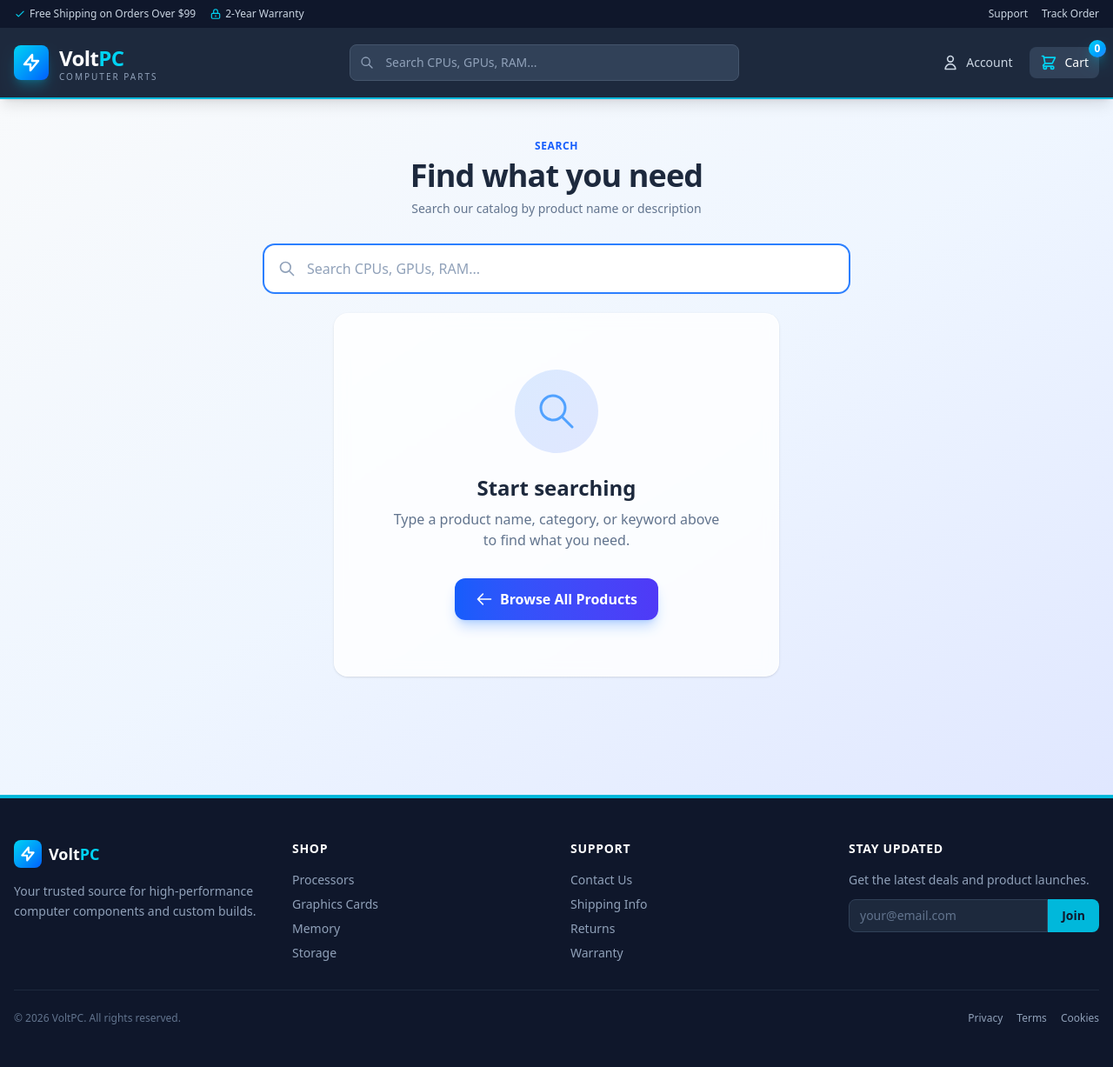
After one commit to alirahmanianaraki/django-ecommerce, a Django app: page /search/ in a window 1280 px wide. The commit adds this page. Shown: the whole page at 87% size. Run offline with Django 5.2, Linux system fonts and the light colour scheme; parts of the project's set-up code (start-up, migrations or seed data) failed here and were passed over; some libraries are stand-ins or nearby versions.

Commit message:
Added search feature

```diff
--- a/myapp/templates/myapp/base.html
+++ b/myapp/templates/myapp/base.html
@@ -51,17 +51,19 @@
                     </a>
                 </div>
 
-                <!-- Search Bar (Hidden on mobile) -->
-                <div class="hidden md:flex flex-1 max-w-md">
+                <!-- ✅ Search Bar (Hidden on mobile) -->
+                <form action="{% url 'myapp:search' %}" method="get" class="hidden md:flex flex-1 max-w-md">
                     <div class="relative w-full">
                         <input type="text"
+                               name="q"
+                               value="{{ request.GET.q|default:'' }}"
                                placeholder="Search CPUs, GPUs, RAM..."
                                class="w-full pl-10 pr-4 py-2.5 bg-slate-700 border border-slate-600 rounded-lg text-slate-100 placeholder-slate-400 focus:outline-none focus:border-cyan-400 focus:ring-1 focus:ring-cyan-400 transition-colors text-sm">
-                        <svg class="w-4 h-4 text-slate-400 absolute left-3 top-1/2 -translate-y-1/2" fill="none" stroke="currentColor" viewBox="0 0 24 24" stroke-width="2">
+                        <svg class="w-4 h-4 text-slate-400 absolute left-3 top-1/2 -translate-y-1/2 pointer-events-none" fill="none" stroke="currentColor" viewBox="0 0 24 24" stroke-width="2">
                             <path stroke-linecap="round" stroke-linejoin="round" d="M21 21l-6-6m2-5a7 7 0 11-14 0 7 7 0 0114 0z"></path>
                         </svg>
                     </div>
-                </div>
+                </form>
 
                 <!-- Nav / Cart -->
                 <div class="flex items-center gap-2">
--- /dev/null
+++ b/myapp/templates/myapp/search.html
@@ -0,0 +1,209 @@
+{% extends 'myapp/base.html' %}
+
+{% block title %}
+    {% if query %}Search results for "{{ query }}"{% else %}Search{% endif %} - VoltPC
+{% endblock %}
+
+{% block body %}
+<div class="min-h-screen bg-gradient-to-br from-slate-50 via-blue-50 to-indigo-100">
+    <div class="max-w-7xl mx-auto px-4 py-10">
+
+        <!-- Header -->
+        <div class="text-center mb-8">
+            <span class="text-xs font-semibold uppercase tracking-wider text-blue-600">Search</span>
+            <h1 class="text-4xl font-bold text-slate-800 tracking-tight mt-1">
+                {% if query %}
+                    Results for "{{ query }}"
+                {% else %}
+                    Find what you need
+                {% endif %}
+            </h1>
+            {% if query %}
+                <p class="text-slate-500 text-sm mt-2">
+                    {{ results|length }} product{{ results|length|pluralize }} found
+                </p>
+            {% else %}
+                <p class="text-slate-500 text-sm mt-2">
+                    Search our catalog by product name or description
+                </p>
+            {% endif %}
+        </div>
+
+        <!-- Search form -->
+        <form method="get" action="{% url 'myapp:search' %}" class="mb-6">
+            <div class="relative max-w-2xl mx-auto">
+                <input type="text"
+                       name="q"
+                       value="{{ query }}"
+                       placeholder="Search CPUs, GPUs, RAM..."
+                       autofocus
+                       class="w-full pl-12 pr-4 py-3.5 bg-white border border-slate-200 rounded-xl
+                              text-slate-800 placeholder-slate-400
+                              shadow-sm focus:outline-none focus:ring-2 focus:ring-blue-500 focus:border-transparent
+                              transition-all">
+                <svg class="w-5 h-5 absolute left-4 top-1/2 -translate-y-1/2 text-slate-400 pointer-events-none"
+                     fill="none" stroke="currentColor" viewBox="0 0 24 24" stroke-width="2">
+                    <path stroke-linecap="round" stroke-linejoin="round"
+                          d="M21 21l-6-6m2-5a7 7 0 11-14 0 7 7 0 0114 0z"/>
+                </svg>
+
+                {% if query %}
+                <a href="{% url 'myapp:search' %}"
+                   class="absolute right-3 top-1/2 -translate-y-1/2 w-7 h-7 rounded-full
+                          flex items-center justify-center text-slate-400
+                          hover:bg-slate-100 hover:text-slate-700 transition-colors"
+                   title="Clear search">
+                    <svg class="w-4 h-4" fill="none" stroke="currentColor" viewBox="0 0 24 24" stroke-width="2.5">
+                        <path stroke-linecap="round" stroke-linejoin="round" d="M6 18L18 6M6 6l12 12"/>
+                    </svg>
+                </a>
+                {% endif %}
+            </div>
+        </form>
+
+        <!-- ✅ Validation error message (e.g., query too short) -->
+        {% if error %}
+        <div class="max-w-2xl mx-auto mb-8">
+            <div class="bg-amber-50 border border-amber-200 text-amber-800 px-4 py-3 rounded-lg text-sm flex items-start gap-2">
+                <svg class="w-4 h-4 flex-shrink-0 mt-0.5" fill="none" stroke="currentColor" viewBox="0 0 24 24" stroke-width="2">
+                    <path stroke-linecap="round" stroke-linejoin="round"
+                          d="M12 9v2m0 4h.01M21 12a9 9 0 11-18 0 9 9 0 0118 0z"/>
+                </svg>
+                <span>{{ error }}</span>
+            </div>
+        </div>
+        {% endif %}
+
+        {% if results %}
+        <!-- Results Grid -->
+        <div class="grid grid-cols-1 sm:grid-cols-2 md:grid-cols-3 lg:grid-cols-4 gap-6">
+            {% for product in results %}
+            <a href="{{ product.get_absolute_url }}"
+               class="group relative bg-white/80 backdrop-blur-sm rounded-2xl overflow-hidden border border-white/60 hover:border-blue-300 shadow-sm hover:shadow-2xl hover:shadow-blue-200/60 transition-all duration-300 hover:-translate-y-1.5">
+
+                <!-- Image -->
+                <div class="relative aspect-square bg-gradient-to-br from-slate-100 to-blue-50 overflow-hidden">
+                    {% with first_image=product.product_images.first %}
+                        {% if first_image %}
+                            <img src="{{ first_image.image.url }}"
+                                 alt="{{ product.title }}"
+                                 class="w-full h-full object-cover group-hover:scale-110 transition-transform duration-700">
+                        {% else %}
+                            <div class="w-full h-full flex items-center justify-center text-slate-300">
+                                <svg class="w-16 h-16" fill="none" stroke="currentColor" viewBox="0 0 24 24">
+                                    <path stroke-linecap="round" stroke-linejoin="round" stroke-width="1.5"
+                                          d="M4 16l4.586-4.586a2 2 0 012.828 0L16 16m-2-2l1.586-1.586a2 2 0 012.828 0L20 14m-6-6h.01M6 20h12a2 2 0 002-2V6a2 2 0 00-2-2H6a2 2 0 00-2 2v12a2 2 0 002 2z"/>
+                                </svg>
+                            </div>
+                        {% endif %}
+                    {% endwith %}
+
+                    <!-- Gradient overlay on hover -->
+                    <div class="absolute inset-0 bg-gradient-to-t from-blue-900/40 via-transparent to-transparent opacity-0 group-hover:opacity-100 transition-opacity duration-300"></div>
+
+                    <!-- Stock Badge -->
+                    <span class="absolute top-3 right-3 text-[11px] font-semibold px-2.5 py-1 rounded-full backdrop-blur-md shadow-sm
+                                 {% if product.stock > 0 %}
+                                     bg-emerald-500/90 text-white
+                                 {% else %}
+                                     bg-red-500/90 text-white
+                                 {% endif %}">
+                        {% if product.stock > 0 %}In Stock{% else %}Sold Out{% endif %}
+                    </span>
+                </div>
+
+                <!-- Details -->
+                <div class="p-4">
+                    <h3 class="text-base font-semibold text-slate-800 truncate group-hover:text-blue-600 transition-colors">
+                        {{ product.title }}
+                    </h3>
+                    <p class="text-sm text-slate-500 mt-1 line-clamp-2 leading-relaxed">
+                        {{ product.description }}
+                    </p>
+
+                    <div class="flex items-center justify-between mt-4 pt-3 border-t border-slate-100">
+                        <div>
+                            <span class="text-[10px] uppercase tracking-wider text-slate-400 font-medium">Price</span>
+                            <p class="text-lg font-bold bg-gradient-to-r from-blue-600 to-indigo-600 bg-clip-text text-transparent">
+                                ${{ product.price }}
+                            </p>
+                        </div>
+                        <span class="w-9 h-9 rounded-full bg-gradient-to-br from-blue-500 to-indigo-600 flex items-center justify-center shadow-md shadow-blue-500/30 group-hover:scale-110 transition-transform">
+                            <svg class="w-4 h-4 text-white" fill="none" stroke="currentColor" viewBox="0 0 24 24">
+                                <path stroke-linecap="round" stroke-linejoin="round" stroke-width="2.5" d="M14 5l7 7m0 0l-7 7m7-7H3"/>
+                            </svg>
+                        </span>
+                    </div>
+                </div>
+            </a>
+            {% endfor %}
+        </div>
+
+        {% elif query and not error %}
+        <!-- Empty State (search returned nothing, no validation error) -->
+        <div class="bg-white/80 backdrop-blur-sm rounded-2xl border border-white/60 shadow-sm p-16 text-center max-w-lg mx-auto">
+            <div class="w-24 h-24 mx-auto rounded-full bg-gradient-to-br from-blue-100 to-indigo-100 flex items-center justify-center mb-6">
+                <svg class="w-12 h-12 text-blue-400" fill="none" stroke="currentColor" viewBox="0 0 24 24" stroke-width="1.5">
+                    <path stroke-linecap="round" stroke-linejoin="round"
+                          d="M21 21l-6-6m2-5a7 7 0 11-14 0 7 7 0 0114 0z"/>
+                </svg>
+            </div>
+            <h2 class="text-2xl font-bold text-slate-800 mb-2">No products found</h2>
+            <p class="text-slate-500 mb-2">
+                We couldn't find anything matching <span class="font-semibold text-slate-700">"{{ query }}"</span>.
+            </p>
+            <p class="text-slate-400 text-sm mb-8">
+                Try a different search term or check your spelling.
+            </p>
+            <div class="flex flex-col sm:flex-row gap-3 justify-center">
+                <a href="{% url 'myapp:search' %}"
+                   class="inline-flex items-center justify-center gap-2 px-6 py-3 rounded-xl
+                          bg-white text-slate-700 border border-slate-200 font-semibold
+                          hover:bg-slate-50 transition-colors">
+                    <svg class="w-4 h-4" fill="none" stroke="currentColor" viewBox="0 0 24 24" stroke-width="2">
+                        <path stroke-linecap="round" stroke-linejoin="round" d="M6 18L18 6M6 6l12 12"/>
+                    </svg>
+                    Clear Search
+                </a>
+                <a href="{% url 'myapp:index' %}"
+                   class="inline-flex items-center justify-center gap-2 px-6 py-3 rounded-xl
+                          bg-gradient-to-r from-blue-600 to-indigo-600 text-white font-semibold
+                          shadow-lg shadow-blue-500/30 hover:shadow-xl hover:-translate-y-0.5
+                          transition-all duration-300">
+                    <svg class="w-5 h-5" fill="none" stroke="currentColor" viewBox="0 0 24 24" stroke-width="2">
+                        <path stroke-linecap="round" stroke-linejoin="round" d="M10 19l-7-7m0 0l7-7m-7 7h18"/>
+                    </svg>
+                    Browse All Products
+                </a>
+            </div>
+        </div>
+
+        {% elif not error %}
+        <!-- Initial State (no query yet, no error) -->
+        <div class="bg-white/80 backdrop-blur-sm rounded-2xl border border-white/60 shadow-sm p-16 text-center max-w-lg mx-auto">
+            <div class="w-24 h-24 mx-auto rounded-full bg-gradient-to-br from-blue-100 to-indigo-100 flex items-center justify-center mb-6">
+                <svg class="w-12 h-12 text-blue-400" fill="none" stroke="currentColor" viewBox="0 0 24 24" stroke-width="1.5">
+                    <path stroke-linecap="round" stroke-linejoin="round"
+                          d="M21 21l-6-6m2-5a7 7 0 11-14 0 7 7 0 0114 0z"/>
+                </svg>
+            </div>
+            <h2 class="text-2xl font-bold text-slate-800 mb-2">Start searching</h2>
+            <p class="text-slate-500 mb-8">
+                Type a product name, category, or keyword above to find what you need.
+            </p>
+            <a href="{% url 'myapp:index' %}"
+               class="inline-flex items-center gap-2 px-6 py-3 rounded-xl
+                      bg-gradient-to-r from-blue-600 to-indigo-600 text-white font-semibold
+                      shadow-lg shadow-blue-500/30 hover:shadow-xl hover:-translate-y-0.5
+                      transition-all duration-300">
+                <svg class="w-5 h-5" fill="none" stroke="currentColor" viewBox="0 0 24 24" stroke-width="2">
+                    <path stroke-linecap="round" stroke-linejoin="round" d="M10 19l-7-7m0 0l7-7m-7 7h18"/>
+                </svg>
+                Browse All Products
+            </a>
+        </div>
+        {% endif %}
+
+    </div>
+</div>
+{% endblock %}
--- a/myapp/urls.py
+++ b/myapp/urls.py
@@ -7,4 +7,5 @@ urlpatterns = [
     path('', views.index, name='index'),
     path('product/<slug:slug>/', views.detail, name='detail'),
     path('products/tags/<slug:slug>/', views.tag, name='tag'),
+    path('search/', views.search, name='search'),
 ]
--- a/myapp/views.py
+++ b/myapp/views.py
@@ -1,4 +1,12 @@
 from django.shortcuts import render, get_object_or_404
+from django.contrib.postgres.search import (
+    SearchQuery,
+    SearchRank,
+    SearchVector,
+    TrigramSimilarity
+)
+import re
+from django.db.models import F, Q
 from .models import ProductImage, Product, Tag
 
 # Create your views here.
@@ -25,3 +33,40 @@ def tag(request, slug):
                       'related_products': related_products,
                       'tag': tag
                   })
+
+def search(request):
+    MIN_SEARCH_LENGTH = 3
+    MAX_SEARCH_LENGTH = 100
+
+    query = request.GET.get('q', '').strip()
+    query = re.sub(r'[\x00-\x08\x0b-\x1f\x7f]', '', query)
+    results = Product.objects.none()
+    error = None
+
+    # Cap length
+    if len(query) > MAX_SEARCH_LENGTH:
+        query = query[:MAX_SEARCH_LENGTH]
+
+    if query and len(query) < MIN_SEARCH_LENGTH:
+        error = f"Please enter at least {MIN_SEARCH_LENGTH} characters."
+
+    elif query:
+        search_query = SearchQuery(query, config='english')
+
+        results = (
+            Product.objects
+            .annotate(
+                rank=SearchRank(F('search_vector'), search_query),
+                similarity=TrigramSimilarity('title', query),
+            )
+            .filter(Q(rank__gte=0.1) | Q(similarity__gt=0.2))
+            .order_by('-rank', '-similarity')
+            .distinct()
+        )
+
+    return render(request, 'myapp/search.html',
+                  {
+                      'query': query,
+                      'results': results,
+                      'error': error
+                  })
--- a/mysite/settings.py
+++ b/mysite/settings.py
@@ -40,6 +40,7 @@ INSTALLED_APPS = [
     'users.apps.UsersConfig',
     'orders.apps.OrdersConfig',
     'wishlists.apps.WishlistsConfig',
+    'django.contrib.postgres', # Enables PostgreSQL-specific features
     "django.contrib.admin",
     "django.contrib.auth",
     "django.contrib.contenttypes",
```
Also changed, not shown: myapp/models.py (+22 -0 lines), myapp/migrations/0004_enable_trigram_extension.py (added), myapp/migrations/0005_product_search_vector_and_more.py (added), myapp/migrations/0006_populate_search_vector.py (added).
